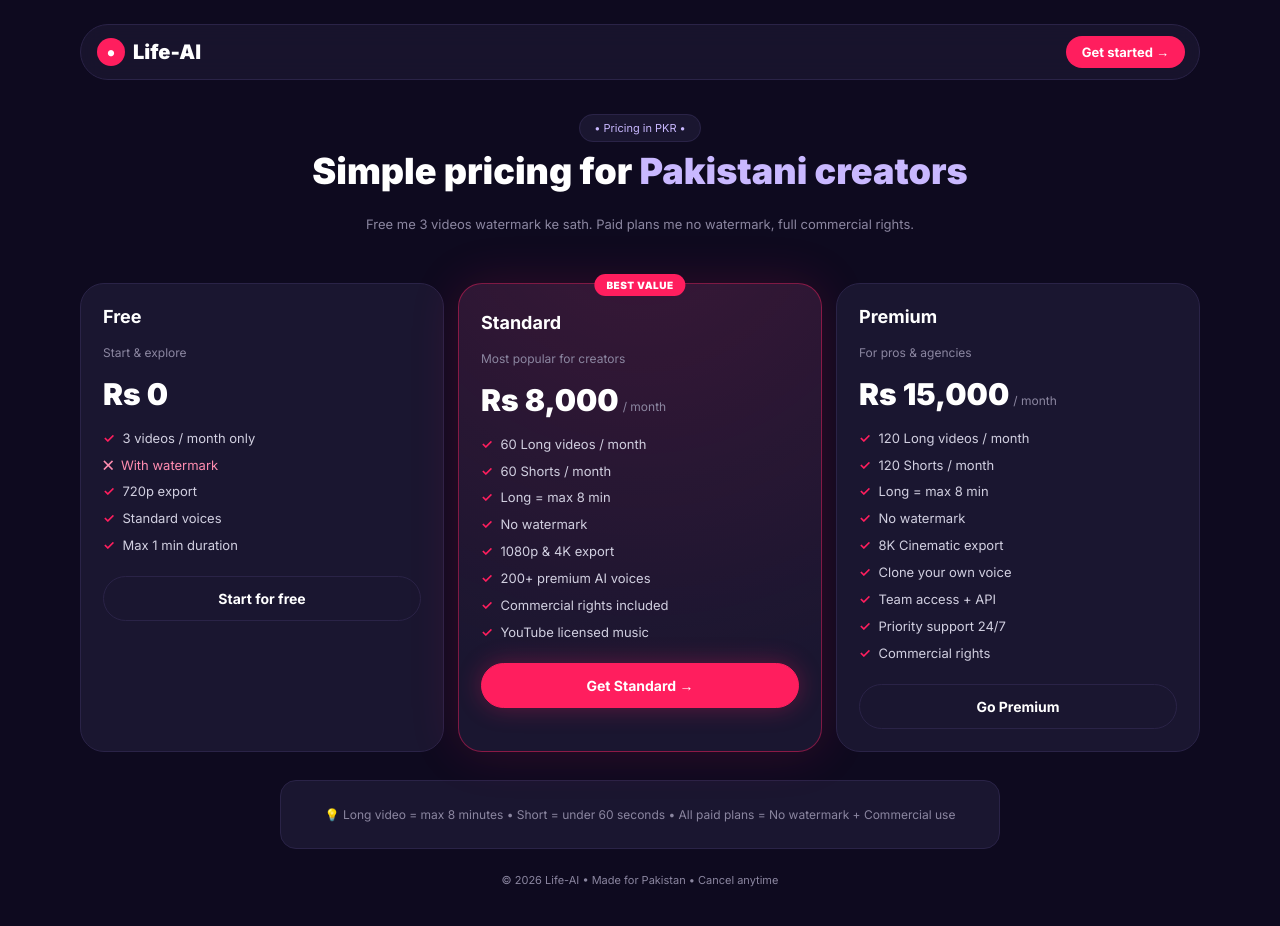
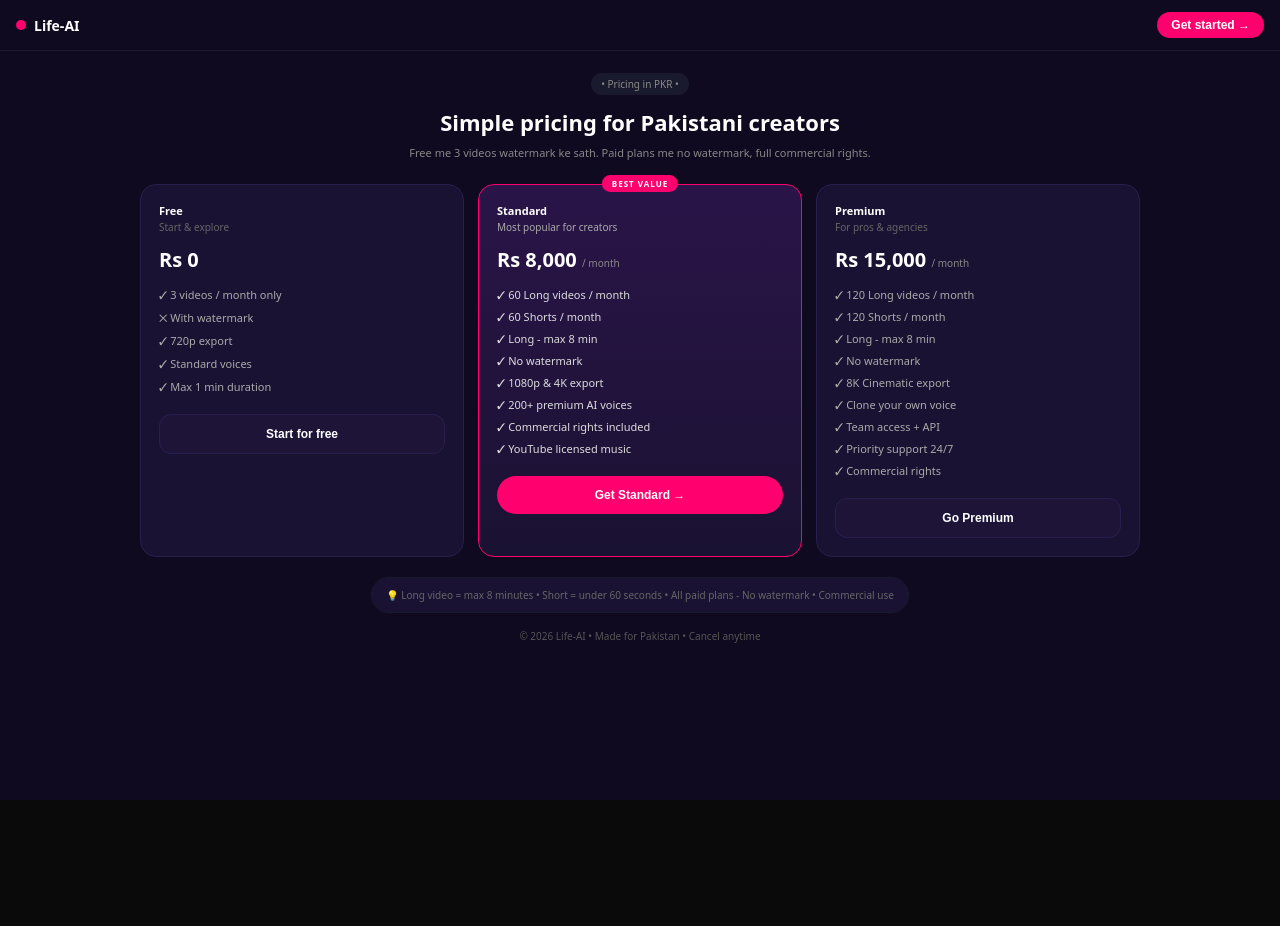
Before and after one commit to muradofficalid-art/LifeAI, a Next.js app: page /pricing in a window 1280 px wide. Shown: the top 926 px of the page. After the commit the page ends 800 px from the top, so only its background shows below. Built offline with nearby package versions, Linux system fonts and the light colour scheme.

Commit message:
Update page.tsx

```diff
--- a/app/pricing/page.tsx
+++ b/app/pricing/page.tsx
@@ -1,98 +1,86 @@
-'use client'
-import Link from 'next/link'
+"use client";
+import { useRouter } from "next/navigation";
 
-const THEME = {
-  bg: '#0E0A1F',
-  card: '#1A1630',
-  cardBorder: '#2A2347',
-  primary: '#FF1E5E',
-  accent: '#C9B8FF',
-  muted: '#8B86A0',
-}
+export default function PricingPage(){
+  const router = useRouter();
+  return (
+    <div style={{background:"#0f0a1f", color:"#fff", minHeight:"100vh", fontFamily:"system-ui"}}>
+      {/* Header */}
+      <header style={{padding:"12px 16px", display:"flex", justifyContent:"space-between", alignItems:"center", borderBottom:"1px solid #1a1a2e"}}>
+        <div style={{display:"flex", alignItems:"center", gap:8, cursor:"pointer"}} onClick={()=>router.push('/')}>
+          <div style={{width:10, height:10, background:"#ff006e", borderRadius:"50%"}}></div>
+          <b style={{fontSize:14}}>Life-AI</b>
+        </div>
+        <button onClick={()=>router.push('/dashboard')} style={{background:"#ff006e", color:"#fff", border:"none", padding:"6px 14px", borderRadius:20, fontSize:12, fontWeight:600, cursor:"pointer"}}>Get started →</button>
+      </header>
 
-export default function Pricing(){
-  const plans = [
-    {
-      name: 'Free',
-      price: 'Rs 0',
-      sub: 'Start & explore',
-      features: ['3 videos / month only', 'With watermark', '720p export', 'Standard voices', 'Max 1 min duration'],
-      btn: 'Start for free',
-      highlight: false
-    },
-    {
-      name: 'Standard',
-      price: 'Rs 8,000',
-      priceNote: '/ month',
-      sub: 'Most popular for creators',
-      features: ['60 Long videos / month', '60 Shorts / month', 'Long = max 8 min', 'No watermark', '1080p & 4K export', '200+ premium AI voices', 'Commercial rights included', 'YouTube licensed music'],
-      btn: 'Get Standard →',
-      highlight: true,
-      tag: 'BEST VALUE'
-    },
-    {
-      name: 'Premium',
-      price: 'Rs 15,000',
-      priceNote: '/ month',
-      sub: 'For pros & agencies',
-      features: ['120 Long videos / month', '120 Shorts / month', 'Long = max 8 min', 'No watermark', '8K Cinematic export', 'Clone your own voice', 'Team access + API', 'Priority support 24/7', 'Commercial rights'],
-      btn: 'Go Premium',
-      highlight: false
-    },
-  ]
+      <div style={{maxWidth:1000, margin:"0 auto", padding:"20px 16px 80px", textAlign:"center"}}>
+        <div style={{fontSize:10, color:"#888", background:"#1a1a2e", display:"inline-block", padding:"4px 10px", borderRadius:20, marginBottom:12}}>• Pricing in PKR •</div>
+        <h1 style={{margin:"0 0 8px", fontSize:22, fontWeight:800}}>Simple pricing for Pakistani creators</h1>
+        <p style={{margin:"0 0 24px", fontSize:11, color:"#888"}}>Free me 3 videos watermark ke sath. Paid plans me no watermark, full commercial rights.</p>
 
-  return(
-    <>
-    <style>{`@import url('https://fonts.googleapis.com/css2?family=Inter:wght@400;700;900&display=swap'); *{font-family:'Inter',sans-serif; box-sizing:border-box}`}</style>
-    <div style={{background:THEME.bg, minHeight:'100vh', color:'white', padding:'0 12px 40px'}}>
+        <div style={{display:"grid", gridTemplateColumns:"repeat(auto-fit,minmax(280px,1fr))", gap:14, textAlign:"left"}}>
 
-      <div style={{position:'sticky', top:'12px', zIndex:50, padding:'12px 0'}}>
-        <nav style={{background:'rgba(26,22,48,0.85)', backdropFilter:'blur(12px)', height:'56px', borderRadius:'999px', display:'flex', alignItems:'center', justifyContent:'space-between', padding:'0 14px 0 16px', border:`1px solid ${THEME.cardBorder}`, maxWidth:'1120px', margin:'0 auto'}}>
-          <Link href="/" style={{fontWeight:900, fontSize:'20px', color:'white', textDecoration:'none', display:'flex', alignItems:'center', gap:'8px'}}>
-            <span style={{background:THEME.primary, width:'28px', height:'28px', borderRadius:'50%', display:'flex', alignItems:'center', justifyContent:'center'}}>•</span> Life-AI
-          </Link>
-          <Link href="/signup" style={{background:THEME.primary, color:'white', padding:'8px 16px', borderRadius:'999px', fontSize:'13px', fontWeight:700, textDecoration:'none'}}>Get started →</Link>
-        </nav>
+          {/* Free */}
+          <div style={{background:"#1a1232", border:"1px solid #2a1e4e", borderRadius:16, padding:18}}>
+            <div style={{fontSize:11, fontWeight:700}}>Free</div>
+            <div style={{fontSize:10, color:"#666", marginTop:2}}>Start & explore</div>
+            <div style={{fontSize:20, fontWeight:800, marginTop:12}}>Rs 0</div>
+            <div style={{marginTop:14, display:"flex", flexDirection:"column", gap:8, fontSize:11, color:"#aaa"}}>
+              <div>✓ 3 videos / month only</div>
+              <div>✕ With watermark</div>
+              <div>✓ 720p export</div>
+              <div>✓ Standard voices</div>
+              <div>✓ Max 1 min duration</div>
+            </div>
+            <button onClick={()=>router.push('/dashboard')} style={{width:"100%", background:"#1e1438", color:"#fff", border:"1px solid #2a1e4e", padding:"12px", borderRadius:12, marginTop:20, fontSize:12, fontWeight:600, cursor:"pointer"}}>Start for free</button>
           </div>
 
-      <div style={{textAlign:'center', padding:'36px 16px 10px', maxWidth:'720px', margin:'0 auto'}}>
-        <span style={{background:THEME.card, color:THEME.accent, fontSize:'11px', padding:'6px 14px', borderRadius:'999px', border:`1px solid ${THEME.cardBorder}`}}>• Pricing in PKR •</span>
-        <h1 style={{fontSize:'36px', fontWeight:900, marginTop:'16px', lineHeight:'1.1'}}>Simple pricing for <span style={{color:THEME.accent}}>Pakistani creators</span></h1>
-        <p style={{color:THEME.muted, fontSize:'13px', marginTop:'10px'}}>Free me 3 videos watermark ke sath. Paid plans me no watermark, full commercial rights.</p>
+          {/* Standard - BEST VALUE */}
+          <div style={{background:"linear-gradient(180deg, #2a1448, #1a1232)", border:"1px solid #ff006e", borderRadius:16, padding:18, position:"relative"}}>
+            <div style={{position:"absolute", top:-10, left:"50%", transform:"translateX(-50%)", background:"#ff006e", color:"#fff", fontSize:8, fontWeight:800, padding:"3px 10px", borderRadius:20, letterSpacing:1}}>BEST VALUE</div>
+            <div style={{fontSize:11, fontWeight:700}}>Standard</div>
+            <div style={{fontSize:10, color:"#aaa", marginTop:2}}>Most popular for creators</div>
+            <div style={{fontSize:20, fontWeight:800, marginTop:12}}>Rs 8,000 <span style={{fontSize:10, fontWeight:400, color:"#888"}}>/ month</span></div>
+            <div style={{marginTop:14, display:"flex", flexDirection:"column", gap:7, fontSize:11, color:"#ddd"}}>
+              <div>✓ 60 Long videos / month</div>
+              <div>✓ 60 Shorts / month</div>
+              <div>✓ Long - max 8 min</div>
+              <div>✓ No watermark</div>
+              <div>✓ 1080p & 4K export</div>
+              <div>✓ 200+ premium AI voices</div>
+              <div>✓ Commercial rights included</div>
+              <div>✓ YouTube licensed music</div>
+            </div>
+            <button onClick={()=>router.push('/dashboard')} style={{width:"100%", background:"#ff006e", color:"#fff", border:"none", padding:"12px", borderRadius:20, marginTop:20, fontSize:12, fontWeight:700, cursor:"pointer"}}>Get Standard →</button>
           </div>
 
-      <div style={{maxWidth:'1120px', margin:'28px auto 0', display:'grid', gap:'14px', gridTemplateColumns:'repeat(auto-fit, minmax(300px, 1fr))'}}>
-        {plans.map((p)=>(
-          <div key={p.name} style={{
-            background: p.highlight ? `radial-gradient(500px at 50% -20%, ${THEME.primary}25, transparent), ${THEME.card}` : THEME.card,
-            border:`1px solid ${p.highlight ? THEME.primary+'70' : THEME.cardBorder}`,
-            borderRadius:'24px', padding:'22px', position:'relative',
-            boxShadow: p.highlight ? `0 0 50px ${THEME.primary}25` : 'none'
-          }}>
-            {p.tag && <span style={{position:'absolute', top:'-10px', left:'50%', transform:'translateX(-50%)', background:THEME.primary, color:'white', fontSize:'10px', padding:'5px 12px', borderRadius:'999px', fontWeight:800, letterSpacing:'0.5px'}}>{p.tag}</span>}
-            <h3 style={{fontSize:'18px', fontWeight:700, marginTop: p.tag ? '6px' : '0'}}>{p.name}</h3>
-            <p style={{fontSize:'12px', color:THEME.muted, marginTop:'4px'}}>{p.sub}</p>
-            <div style={{marginTop:'16px', display:'flex', alignItems:'baseline', gap:'4px'}}>
-              <span style={{fontSize:'30px', fontWeight:900}}>{p.price}</span><span style={{color:THEME.muted, fontSize:'12px'}}>{p.priceNote || ''}</span>
+          {/* Premium */}
+          <div style={{background:"#1a1232", border:"1px solid #2a1e4e", borderRadius:16, padding:18}}>
+            <div style={{fontSize:11, fontWeight:700}}>Premium</div>
+            <div style={{fontSize:10, color:"#666", marginTop:2}}>For pros & agencies</div>
+            <div style={{fontSize:20, fontWeight:800, marginTop:12}}>Rs 15,000 <span style={{fontSize:10, fontWeight:400, color:"#888"}}>/ month</span></div>
+            <div style={{marginTop:14, display:"flex", flexDirection:"column", gap:7, fontSize:11, color:"#aaa"}}>
+              <div>✓ 120 Long videos / month</div>
+              <div>✓ 120 Shorts / month</div>
+              <div>✓ Long - max 8 min</div>
+              <div>✓ No watermark</div>
+              <div>✓ 8K Cinematic export</div>
+              <div>✓ Clone your own voice</div>
+              <div>✓ Team access + API</div>
+              <div>✓ Priority support 24/7</div>
+              <div>✓ Commercial rights</div>
             </div>
-            <div style={{marginTop:'18px', display:'grid', gap:'10px'}}>
-              {p.features.map(f=>(
-                <div key={f} style={{fontSize:'13px', color: f.includes('watermark') && f.includes('With') ? '#FF8DB0' : '#D1CFE0', display:'flex', gap:'8px', lineHeight:'1.3'}}>
-                  <span style={{color: f.includes('With watermark') ? '#FF8DB0' : THEME.primary, fontWeight:700}}>{f.includes('With watermark') ? '✕' : '✓'}</span> {f}
+            <button onClick={()=>router.push('/dashboard')} style={{width:"100%", background:"#1e1438", color:"#fff", border:"1px solid #2a1e4e", padding:"12px", borderRadius:12, marginTop:20, fontSize:12, fontWeight:600, cursor:"pointer"}}>Go Premium</button>
           </div>
-              ))}
-            </div>
-            <Link href="/signup" style={{background: p.highlight ? THEME.primary : 'transparent', color:'white', border:`1px solid ${p.highlight ? THEME.primary : THEME.cardBorder}`, padding:'13px', borderRadius:'999px', fontSize:'14px', fontWeight:700, textDecoration:'none', display:'block', textAlign:'center', marginTop:'22px', boxShadow: p.highlight ? `0 0 24px ${THEME.primary}50` : 'none'}}>{p.btn}</Link>
-          </div>
-        ))}
         </div>
 
-      <div style={{maxWidth:'720px', margin:'28px auto 0', background:THEME.card, border:`1px solid ${THEME.cardBorder}`, borderRadius:'16px', padding:'14px', textAlign:'center'}}>
-        <p style={{fontSize:'12px', color:THEME.muted}}>💡 Long video = max 8 minutes • Short = under 60 seconds • All paid plans = No watermark + Commercial use</p>
+        <div style={{marginTop:20, background:"#1a1232", border:"1px solid #1a1a2e", borderRadius:20, padding:"10px 14px", fontSize:10, color:"#666", display:"inline-block"}}>
+          💡 Long video = max 8 minutes • Short = under 60 seconds • All paid plans - No watermark • Commercial use
         </div>
 
-      <p style={{textAlign:'center', color:THEME.muted, fontSize:'11px', marginTop:'24px'}}>© 2026 Life-AI • Made for Pakistan • Cancel anytime</p>
+        <div style={{marginTop:16, fontSize:10, color:"#555"}}>© 2026 Life-AI • Made for Pakistan • Cancel anytime</div>
       </div>
-    </>
-  )
+    </div>
+  );
 }
```
Lines whose indentation alone changed are shown as unchanged.
